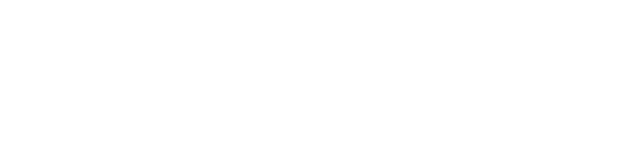
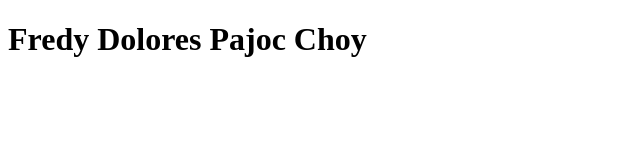
Before and after one commit to fpajoc2019499/IN5AM-AV, a plain HTML site: page index.html in a window 1280 px wide. Shown: the whole page, without its empty margins (0-640 px from the left). Drawn offline with Linux system fonts and the light colour scheme.

Commit message:
se agregó título en el body

```diff
--- a/index.html
+++ b/index.html
@@ -6,6 +6,6 @@
     <title>Primera Página con GIT</title>
 </head>
 <body>
-
+    <h1>Fredy Dolores Pajoc Choy</h1>
 </body>
 </html>
```
